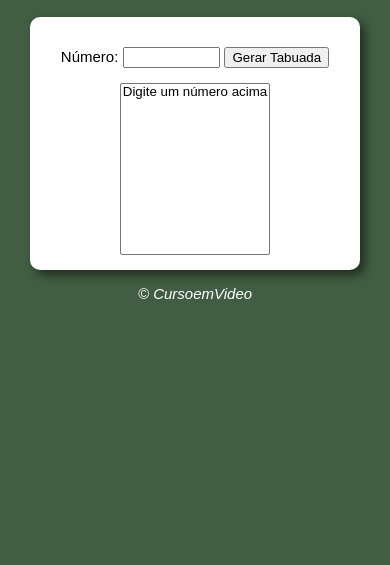
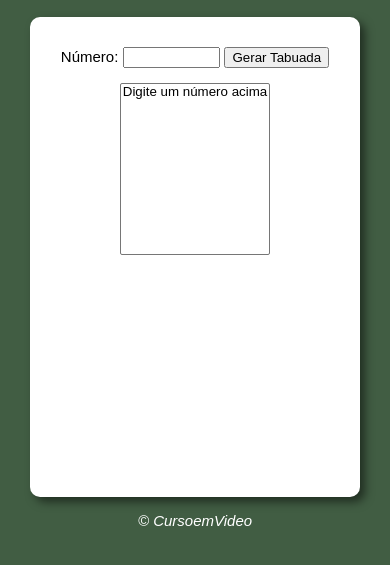
Before and after one commit to tarrasjose/tabuada, a plain HTML site: page index.html in a window 390 px wide. Shown: the part 57-622 px from the top of the page. Drawn offline with Linux system fonts and the light colour scheme.

Commit message:
atualização no estilo

```diff
--- a/estilo.css
+++ b/estilo.css
@@ -32,11 +32,20 @@ footer {
 @media screen and (max-width: 420px) {
     section {
         width: 80%;
+        height: 30em;
+    }
+
+    option {
+        width: 100%;
     }
 
     input {
         width: 30%;
     }
 
+    .resultado {
+        height: 10em;
+    }
+
 
 }
--- a/index.html
+++ b/index.html
@@ -20,7 +20,7 @@
             </p>
 
         </div>
-        <div>
+        <div class="resultado">
             <select name="tabuada" id="seltab" size="10">
                 <option>Digite um número acima</option>
 
```
